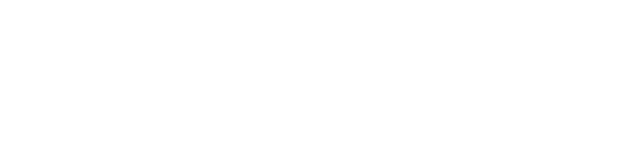
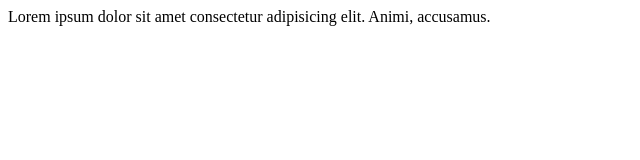
Before and after one commit to kpramenko/temp_project, a plain HTML site: page index.html in a window 1280 px wide. Shown: the whole page, without its empty margins (0-640 px from the left). Drawn offline with Linux system fonts and the light colour scheme.

Commit message:
updated content

```diff
--- a/index.html
+++ b/index.html
@@ -6,8 +6,8 @@
     <title>Document</title>
 </head>
 
-<body>
-
+<body id="mybodyid">
+    <p>Lorem ipsum dolor sit amet consectetur adipisicing elit. Animi, accusamus.</p>
 </body>
 
 </html>
```
